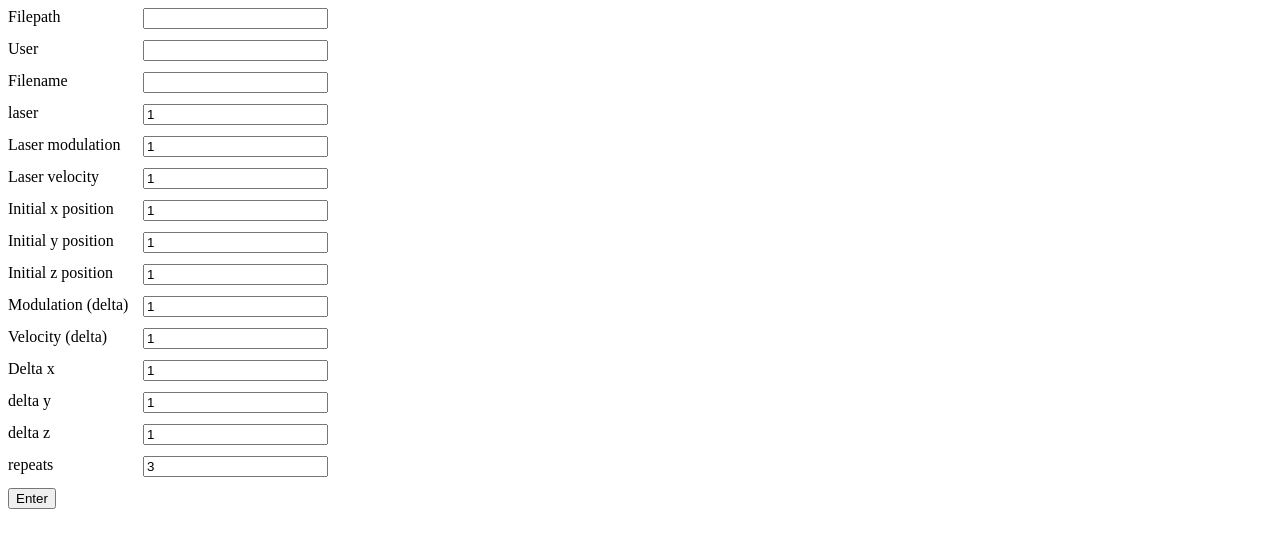
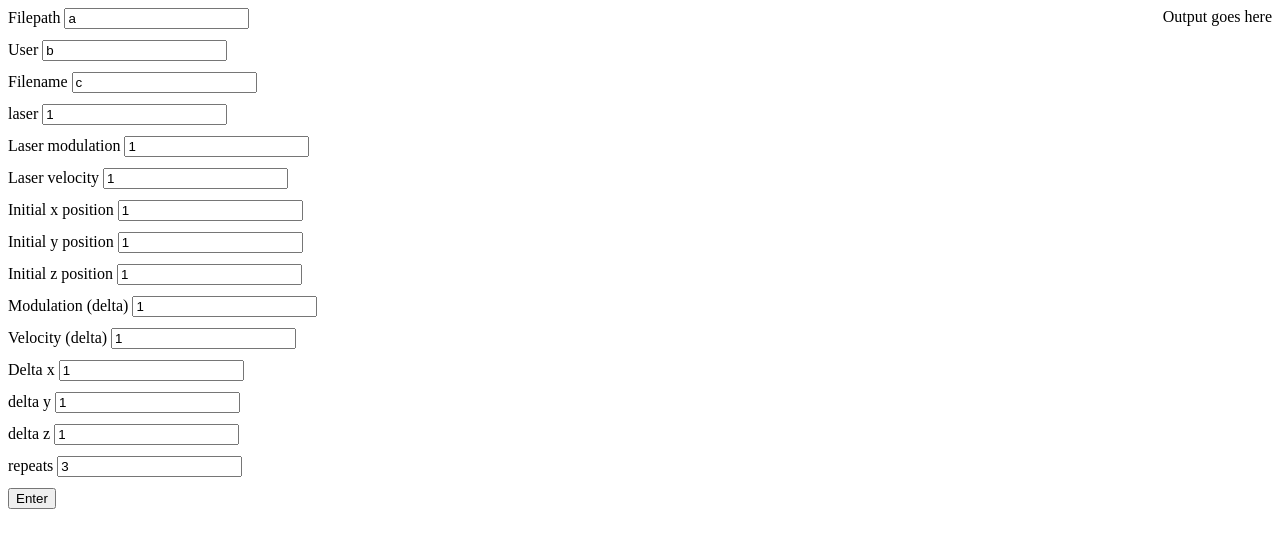
Before and after one commit to jm1261/Kloe_Dilase_Position_List, a website: page index.html in a window 1280 px wide. Drawn offline with Linux system fonts and the light colour scheme.

Commit message:
Added explicit input and output fields

```diff
--- a/index.html
+++ b/index.html
@@ -9,68 +9,75 @@
     <script src='./main.js'></script>
 </head>
 <body>
-    <div>
+    <div class="input">
+    <div class="inField">
         <label for="filepath" >Filepath</label>
-        <input id="filepath", type="text">
+        <input id="filepath", type="text", value='a'>
     </div>
-    <div>
+    <div class="inField">
         <label for="user">User</label>
-        <input id="user", type="text">
+        <input id="user", type="text", value='b'>
     </div>
-    <div>
+    <div class="inField">
         <label for="filename">Filename</label>
-        <input id="filename", type="text">
+        <input id="filename", type="text", value='c'>
     </div>
-    <div>
+    <div class="inField">
         <label for="laser">laser</label>
         <input id="laser", type="number", value=1>
     </div>
-    <div>
+    <div class="inField">
         <label for="modulation">Laser modulation</label>
         <input id="modulation", type="number", value=1>
     </div>
-    <div>
+    <div class="inField">
         <label for="velocity">Laser velocity</label>
         <input id="velocity", type="number", value=1>
     </div>
-    <div>
+    <div class="inField">
         <label for="x_initial">Initial x position</label>
         <input id="x_initial", type="number", value=1>
     </div>
-    <div>
+    <div class="inField">
         <label for="y_initial" >Initial y position</label>
         <input id="y_initial", type="number", value=1>
     </div>
-    <div>
+    <div class="inField">
         <label for="z_initial" >Initial z position</label>
         <input id="z_initial", type="number", value=1>
     </div>
-    <div>
+    <div class="inField">
         <label for="delta_mod" >Modulation (delta)</label>
         <input id="delta_mod", type="number", value=1>
     </div>
-    <div>
+    <div class="inField">
         <label for="delta_vel" >Velocity (delta)</label>
         <input id="delta_vel", type="number", value=1>
     </div>
-    <div>
+    <div class="inField">
         <label for="delta_x" >Delta x</label>
         <input id="delta_x", type="number", value=1>
     </div>
-    <div>
+    <div class="inField">
         <label for="delta_y" >delta y</label>
         <input id="delta_y", type="number", value=1>
     </div>
-    <div>
+    <div class="inField">
         <label for="delta_z" >delta z</label>
         <input id="delta_z", type="number", value=1>
     </div>
-    <div>
+    <div class="inField">
         <label for="repeats" >repeats</label>
         <input id="repeats", type="number", value=3>
     </div>
-    <div>
+    <div class="inField">
         <button id="submit", onclick="makePosList()">Enter</button>
+    </div>
+    </div>
+    <div class="output">
+    <div class="outField">
+        Output goes here
+    </div>
     </div>
 </body>
 </html>
--- a/style.css
+++ b/style.css
@@ -1,9 +1,17 @@
-div {
-    display: block;
+.inField {
     width: 20em;
     height: 2em;
 }
 
-input {
+.outField{
     float: right;
+    border: 2px;
 }
+
+.input{
+    float: left
+}
+
+.output{
+    float: right
+}
```
